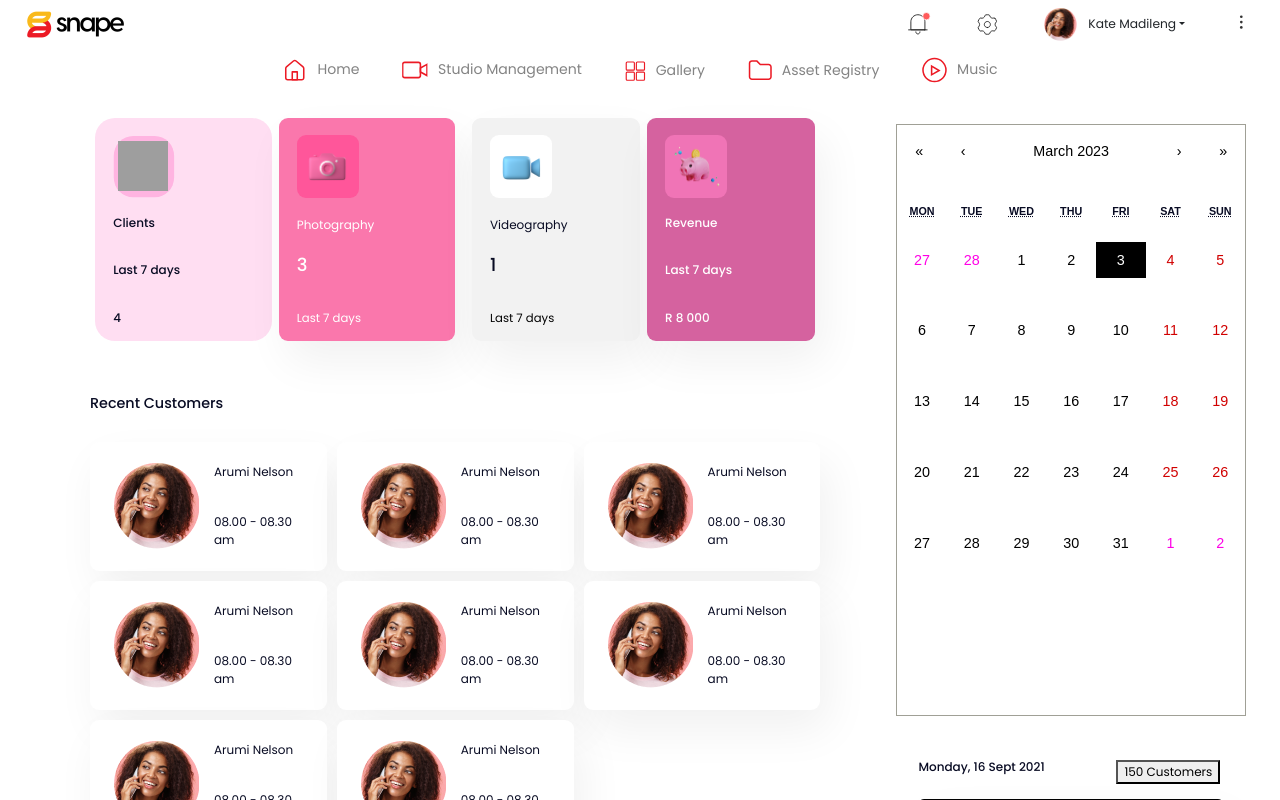
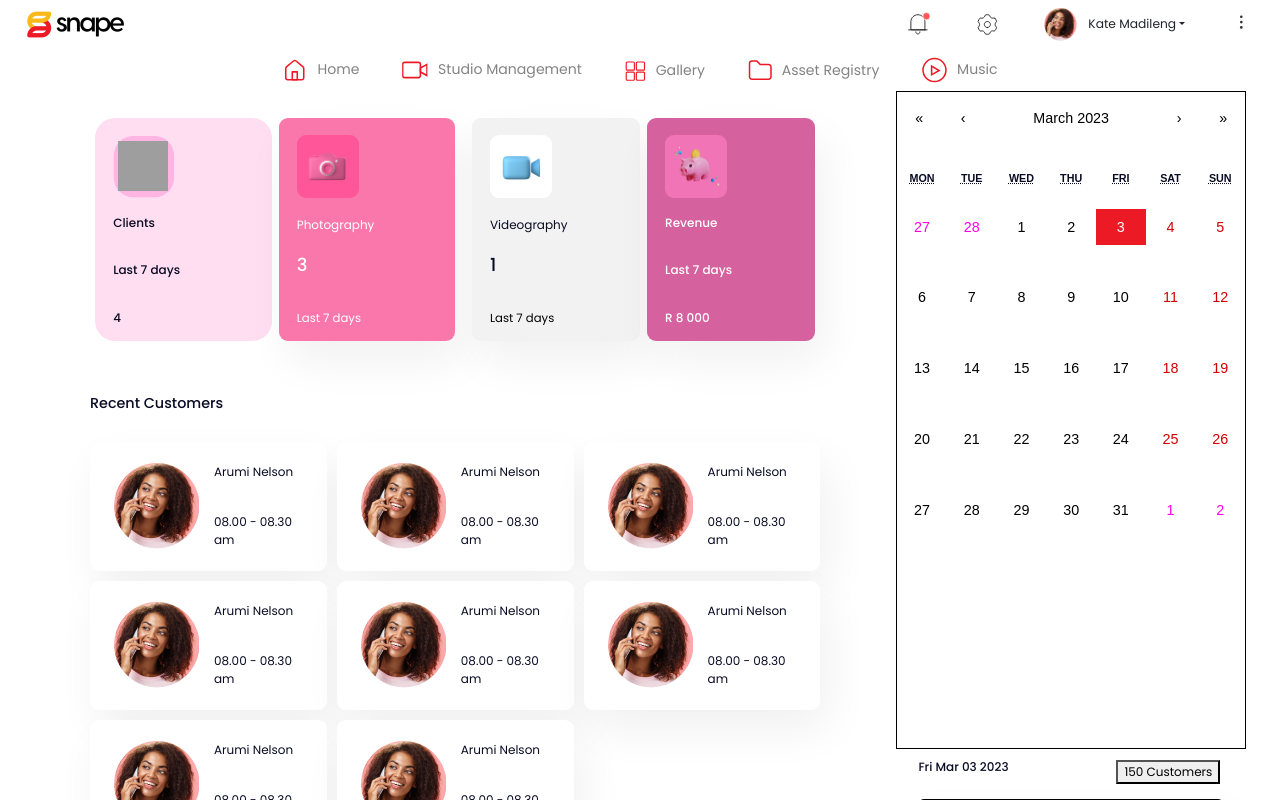
Before and after one commit to Punit0405/test-react, a React (Create React App) app: page / in a window 1280 px wide. Shown: the top 800 px of the page. Built offline with nearby package versions, Linux system fonts and the light colour scheme; grey boxes are pictures that could not be loaded.

Commit message:
date value change dynamic

```diff
--- a/src/pages/Calender.css
+++ b/src/pages/Calender.css
@@ -1,9 +1,9 @@
 .react-calendar {
     width: 350px;
     max-width: 100%;
-    height: 90%;
+    height: 100%;
     background: white;
-    border: 1px solid #a0a096;
+    border: 1px solid black;
     font-family: Arial, Helvetica, sans-serif;
     line-height: 1.125em;
   }
--- a/src/pages/Dashboard.tsx
+++ b/src/pages/Dashboard.tsx
@@ -1,4 +1,4 @@
-import { FunctionComponent } from "react";
+import { FunctionComponent, useState } from "react";
 import { Button, Container, Image, Row, Col, Nav, NavItem } from "react-bootstrap";
 import PhotographyCard from "../components/Dashboard/PhotographyCard";
 import NavLayout from "../components/NavLayout";
@@ -6,6 +6,8 @@ import styles from "./Dashboard.module.css";
 import Calender from "react-calendar";
 import './Calender.css'
 const Dashboard: FunctionComponent = () => {
+  const [date, setDate] = useState(new Date());
+  const varial = "hello"
   return (
     <Container fluid className={styles.outermain}>
       <NavLayout>
@@ -214,7 +216,7 @@ const Dashboard: FunctionComponent = () => {
             </section>
             <section className={styles.rightcontainer}>
               <div className={styles.calenderDiv}>
-                <Calender  />
+                <Calender onChange={setDate} value={date} />
 
               </div>
               <div className={styles.rightcontainerInner}>
@@ -225,7 +227,7 @@ const Dashboard: FunctionComponent = () => {
                 <div className={styles.frameParent1}>
                   <div className={styles.monday16Sept2021Parent}>
                     <div className={styles.monday16Sept}>
-                      Monday, 16 Sept 2021
+                     {date.toDateString()}
                     </div>
                     <button className={styles.groupButton}>
                       <button>
```
